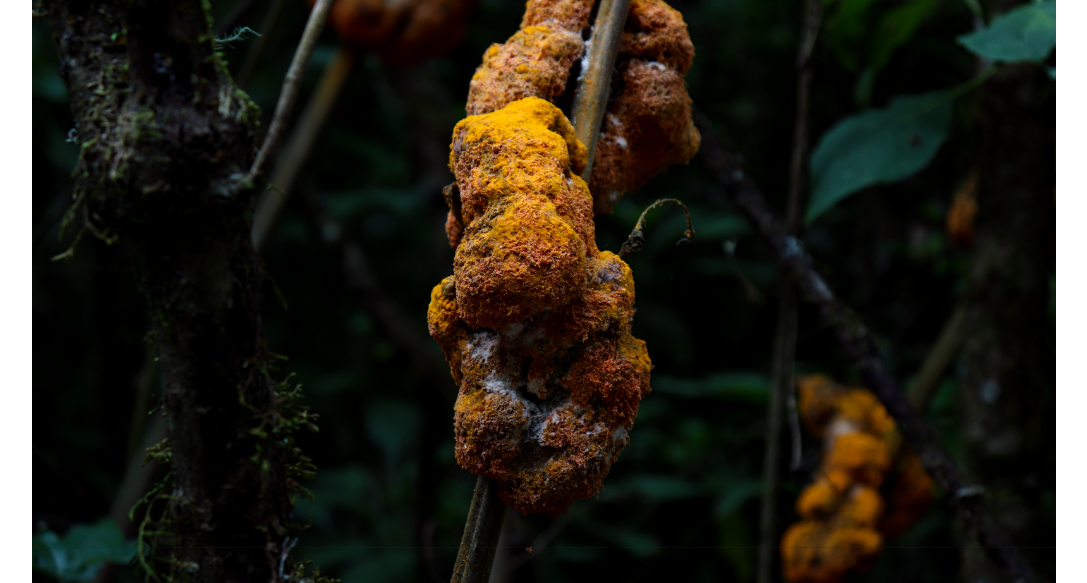
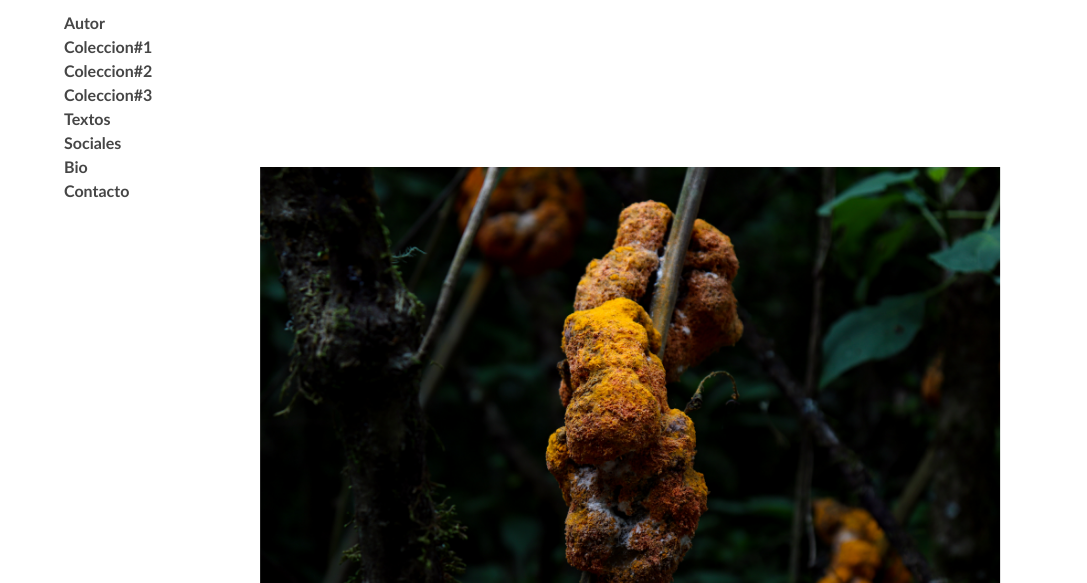
Before and after one commit to Vitopias/Vitopias-pagina, a plain HTML site: page index.html in a window 1280 px wide. Shown: the part 104-687 px from the top of the page, without its empty margins (96-1183 px from the left). Drawn offline with nearby package versions, Linux system fonts and the light colour scheme.

Commit message:
avances en responsive desktop

```diff
--- a/index.html
+++ b/index.html
@@ -10,7 +10,7 @@
     <title>Vitopias</title>
 </head>
 
-<body class="index-grid">
+<body>
     <header>
     <nav>
     <div class="navbox">
@@ -41,51 +41,47 @@
     </nav>
     </header>
 
-<!--
-    <nav>
-        <ul>
+
+    <main class="estructura-index estructura__escritorio">
+        <nav class="menu__escritorio">
                 <li>
-                <a href="/pages/autor.html">Autor</a>
-            </li>
-                <ul>
-                    <li>
-                        <a href="/pages/serie#1.html">Serie#1</a>
+                    <a href="pages/autor.html">Autor</a>
                 </li>
                     <li>
-                        <a href="/pages/serie#2.html">Serie#2</a>
+                        <a href="pages/serieuno.html">Coleccion#1</a>
                     </li>
                     <li>
-                        <a href="/pages/serie#3.html">Serie#3</a>
-                    </li>
-                </ul>
-            <li>
-                <a href="/pages/textos.html">Textos</a>
+                        <a href="pages/seriedos.html">Coleccion#2</a>
                     </li>
                     <li>
-                <a href="/pages/sociales.html">Sociales</a>
+                        <a href="pages/serietres.html">Coleccion#3</a>
                     </li>
                 <li>
-                <a href="/pages/bio.html">Bio</a>
+                    <a href="pages/textos.html">Textos</a>
                 </li>
                 <li>
-                <a href="/pages/contacto.html">Contacto</a>
+                    <a href="pages/sociales.html">Sociales</a>
                 </li>
-        </ul>
+                <li>
+                    <a href="pages/bio.html">Bio</a>
+                </li>
+                <li>
+                    <a href="pages/contacto.html">Contacto</a>
+                </li>
         </nav>
--->
-    <main class="estructura-index">
-        <div id="carouselExampleSlidesOnly" class="carousel fade-out" data-bs-ride="carousel">
+
+        <div id="carouselExampleSlidesOnly" class="carousel slide" data-bs-ride="carousel">
             <div class="carousel-inner">
                 <div class="carousel-item active">
-                    <img src="Images/1.jpg" class="d-block w-100 foto__horizontal" alt="...">
+                    <img src="Images/1.jpg" class="d-block w-100" alt="...">
                     <h6>© Vitopias</h6>
                 </div>
                 <div class="carousel-item">
-                    <img src="Images/1.jpg" class="d-block w-100 foto__vertical" alt="...">
+                    <img src="Images/1.jpg" class="d-block w-100" alt="...">
                     <h6>© Vitopias</h6>
                 </div>
                 <div class="carousel-item">
-                    <img src="Images/1.jpg" class=" d-block w-100 foto__horizontal" alt="...">
+                    <img src="Images/1.jpg" class=" d-block w-100" alt="...">
                     <h6>© Vitopias</h6>
             </div>
             </div>
--- a/styles/style.css
+++ b/styles/style.css
@@ -18,8 +18,17 @@ a{
 h6{
     color: rgb(137, 137, 137);
 }
+li{
+    list-style: none;
+    font-weight: bolder;
+}
+
+
+
 /*----------- NAVBAR CSS -------------*/
-
+.menu__escritorio{
+    display: none;
+}
 .menu-lineas {
     max-width: 1050px;
     width: 90%;
@@ -231,3 +240,21 @@ h6{
 .estructura__terciaria h2{
     color: rgb(70, 70, 70);
 }
+@media (min-width: 768px) {
+.menu-lineas, .menu-items, .menu__desplegable, .hamburger-lines, .checkbox, .line, .line1, .line2, .line3 {
+        display: none;
+}
+.estructura__escritorio{
+    height: 100vh;
+    display: grid;
+    grid-template-columns: 2fr 7fr;
+}
+.menu__escritorio{
+    padding-bottom: 40rem;
+    padding-left: 10rem;
+    display: flex;
+    flex-direction: column;
+    justify-content: center;
+}
+
+}
```
Lines whose indentation alone changed are shown as unchanged.
